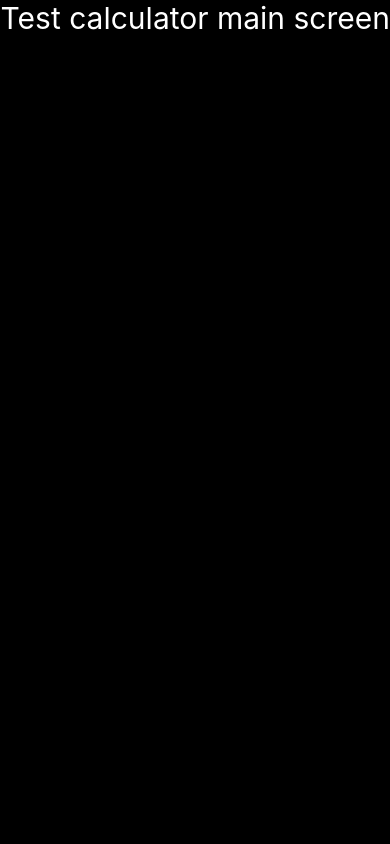
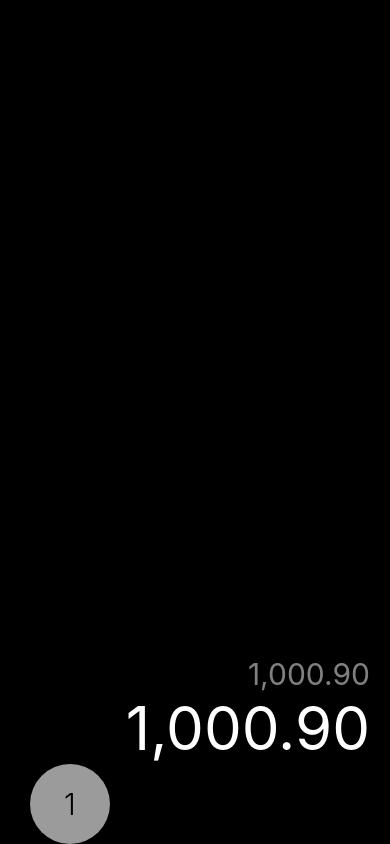
Before and after one commit to WallMonfortt/03-Calculator, a React Native app: screen / in a window 390 px wide. Built offline with nearby package versions, Linux system fonts and the light colour scheme.

Commit message:
first button

```diff
--- a/src/screens/CalculatorScreen.tsx
+++ b/src/screens/CalculatorScreen.tsx
@@ -4,8 +4,16 @@
 
 export const CalculatorScreen = () => {
   return (
-    <View>
-      <Text style={styles.text}>Test calculator main screen</Text>
+    <View style={styles.calculatorcontainer}>
+      <Text style={styles.resultSmall}>1,000.90</Text>
+      <Text style={styles.result}>1,000.90</Text>
+
+      <View>
+        {/* Button */}
+        <View style={styles.button}>
+          <Text style={styles.textButton}>1</Text>
+        </View>
+      </View>
     </View>
 
   )
--- a/src/theme/appTheme.tsx
+++ b/src/theme/appTheme.tsx
@@ -6,10 +6,35 @@
         flex: 1,
         backgroundColor: 'black',
     },
-    text: {
+    calculatorcontainer: {
+        paddingHorizontal: 20,
+        flex: 1,
+        justifyContent: 'flex-end',
+    },
+    result: {
         color: 'white',
+        fontSize: 60,
+        textAlign: 'right',
+    },
+    resultSmall: {
+        color: 'rgba(255,255,255,0.5)',
         fontSize: 30,
         textAlign: 'right',
+    },
+    button: {
+        height: 80,
+        width: 80,
+        backgroundColor: '#9B9B9B',
+        borderRadius: 100,
+        justifyContent: 'center',
+        marginHorizontal: 10,
+    },
+    textButton: {
+        textAlign: 'center',
+        padding: 10,
+        fontSize: 30,
+        color: 'black',
+        fontWeight: '300',
     },
 });
 
```
